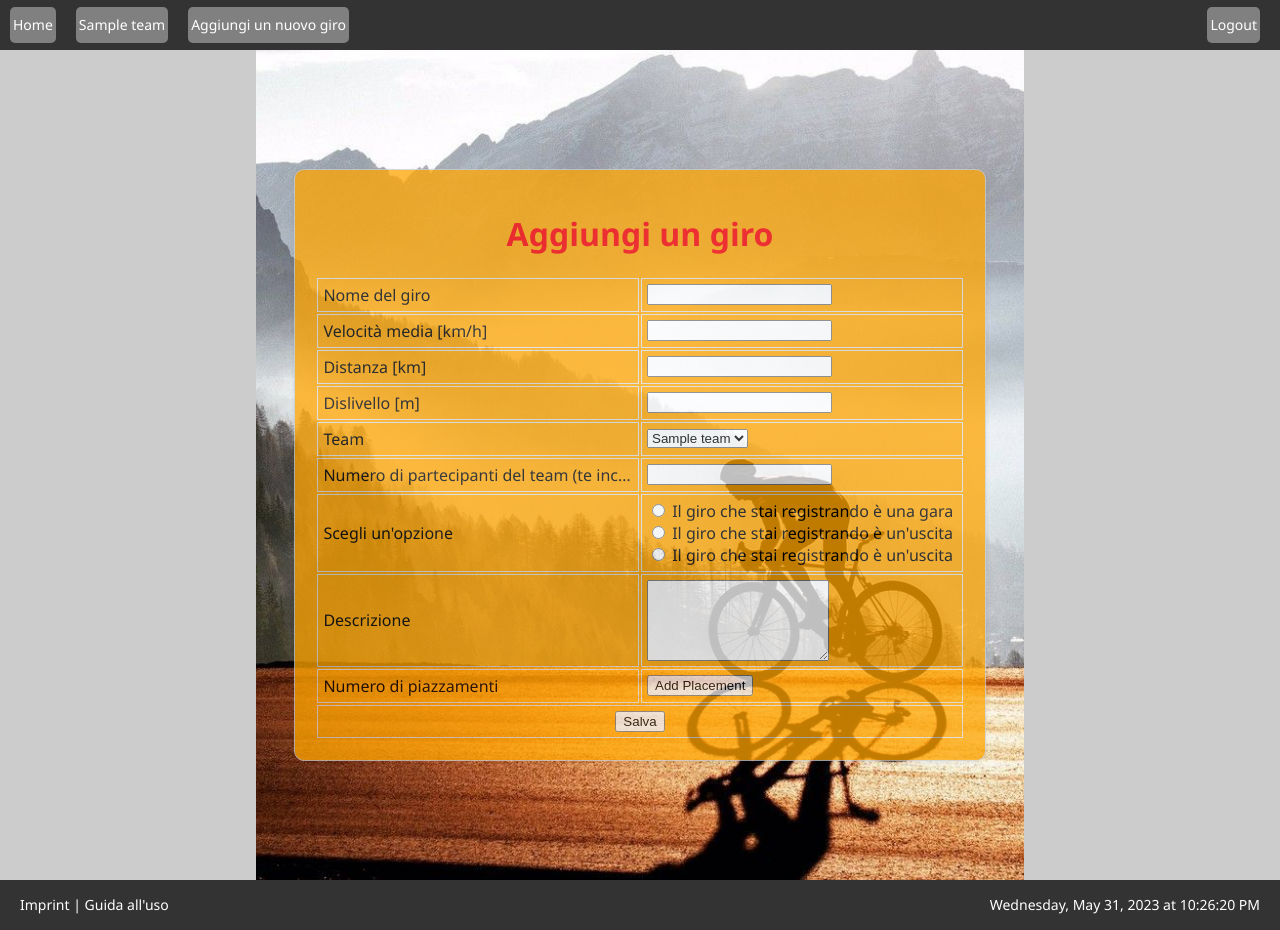
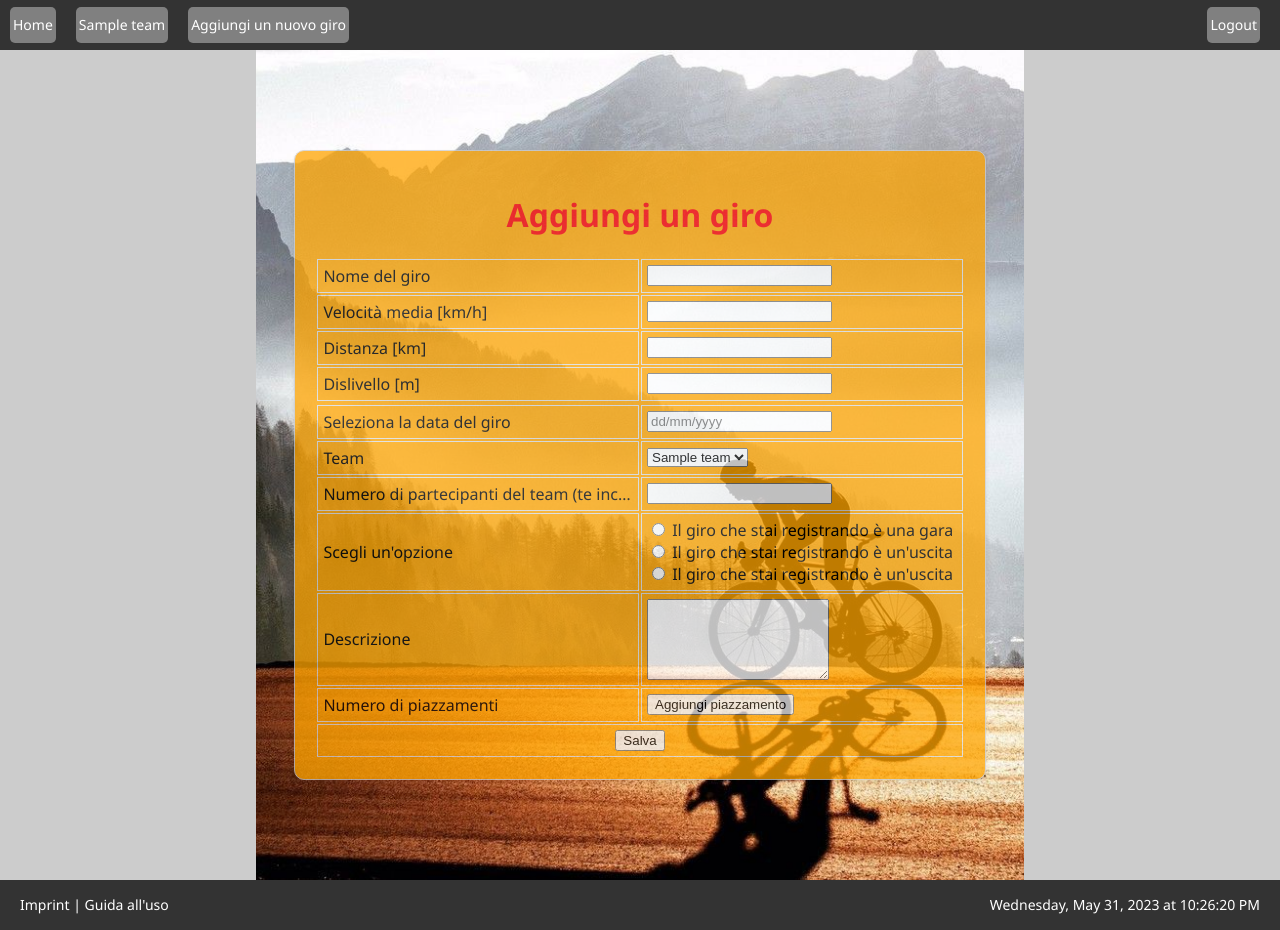
Before and after one commit to bhuvansingla/flask-login, a Flask app: page /new_trip/1 in a window 1280 px wide. Run offline with Flask 3, Linux system fonts and the light colour scheme; a user stored in the database is signed in; tables that the repository leaves empty hold one stand-in row (values such as "Sample post").

Commit message:
93 data del giro (#94)
* data del giro

* data ora configurabile

```diff
--- a/forms.py
+++ b/forms.py
@@ -1,8 +1,13 @@
 from flask_wtf import FlaskForm
 
-from wtforms import StringField, PasswordField, BooleanField, SubmitField, FileField,RadioField,TextAreaField,FloatField,IntegerField,SelectField,FieldList
+from wtforms import StringField, PasswordField, BooleanField, SubmitField, FileField,RadioField,TextAreaField,FloatField,IntegerField,SelectField
 from wtforms.validators import DataRequired, Email, EqualTo, NumberRange,Length, Regexp
 from wtforms.widgets import FileInput
+
+from datetime import date
+
+
+
 
 CHOICES = [(5, """Il giro che stai registrando è una gara ufficiale o un evento ufficiale di Team (con locandina)?"""),
            (4, """Il giro che stai registrando è un'uscita non ufficiale di team nel weekend o festivi?"""),
@@ -44,12 +49,12 @@ class NewTripForm(FlaskForm):
     distance = FloatField('Distanza [km]',validators=[DataRequired()])
     team = SelectField('Team', choices=[],coerce=int)
     elevation = FloatField('Dislivello [m]',validators=[DataRequired()])
+    recorded_on = StringField('Seleziona la data del giro', render_kw={'placeholder': 'dd/mm/yyyy'})
     prestige = RadioField("Scegli un'opzione", choices=CHOICES, validators=[DataRequired()])
     n_of_partecipants = IntegerField('Numero di partecipanti del team (te incluso)', validators=[DataRequired(),NumberRange(min=1)])
     description = TextAreaField('Descrizione')
     is_approved = BooleanField("Approva")
     n_of_placements = IntegerField('Numero di piazzamenti',validators=[NumberRange(min=0)],default=0)
-
     submit = SubmitField('Aggiungi giro')
     submit_save = SubmitField('Salva')
 
--- a/routes/routes_general_scope.py
+++ b/routes/routes_general_scope.py
@@ -9,6 +9,7 @@ import secrets
 from datetime import datetime, timedelta
 import smtplib
 from tools import AUTO_MAIL, send_email_utility
+DATE_FORMAT = "%d/%m/%Y"
 
 #%% GENERAL
 with app.app_context():
@@ -44,13 +45,20 @@ def new_trip(user_id,team_id=None):
     else:
         team_chosen = Team.query.get(team_id)
         form.team.choices = [(team_chosen.id,team_chosen.name)]
+        form.team.data = team_chosen.id
         form.team.render_kw = {'disabled': 'disabled'}
 
 
-    if form.validate_on_submit():
+    if request.method=="POST":
+
+        try:
+            recorded_on =  datetime.strptime(form.recorded_on.data,DATE_FORMAT)
+        except ValueError:
+            # Invalid date format
+            return render_template('new_trip.html',title="Add new trip", form = form )
 
         trip = Trip(tripname=form.tripname.data,speed=form.speed.data, n_of_placements=form.n_of_placements.data,
-                    distance=form.distance.data,elevation=form.elevation.data, team_id=form.team.data,
+                    distance=form.distance.data,elevation=form.elevation.data, team_id=form.team.data, recorded_on=recorded_on,
                     prestige = int(form.prestige.data),description=form.description.data,user_id=user_id,n_of_partecipants=form.n_of_partecipants.data)
 
         placement_values=[]
@@ -103,6 +111,10 @@ def edit_trip(trip_id,user_id):
     form = NewTripForm(obj=trip)
     trip_team = Team.query.get(trip.team_id)
     form.team.choices = [(trip_team.id,trip_team.name)]
+    form.team.render_kw = {'disabled': 'disabled'}
+
+    form.recorded_on.data = trip.recorded_on.strftime(DATE_FORMAT)
+
 
     if request.method == 'POST':
 
@@ -120,6 +132,13 @@ def edit_trip(trip_id,user_id):
         placement_values = [int(pl) for pl in request.form.getlist('placement[]')]
         edit_placements = [int(pl) for pl in request.form.getlist('edit_placement')]
         placement_ids  = request.form.getlist('placement_id')
+
+
+        try:
+            trip.recorded_on =  datetime.strptime(request.form["recorded_on"],DATE_FORMAT)
+        except ValueError:
+            # Invalid date format
+            return render_template('edit_trip.html', form=form,trip_id=trip.id,user_id=user_id,my_role_in_team=my_role_in_team,is_approved=trip.is_approved,placements=placements)
 
         if edit_placements:
             for id, place in zip(placement_ids, edit_placements):
--- a/templates/edit_trip.html
+++ b/templates/edit_trip.html
@@ -26,6 +26,10 @@
                     <tr>
                         <td>{{ form.elevation.label }}</td>
                         <td>{{ form.elevation() }}</td>
+                    </tr>
+                    <tr>
+                        <td>{{ form.recorded_on.label }}</td>
+                        <td>{{ form.recorded_on() }}</td>
                     </tr>
                     <tr>
                         <td>{{ form.team.label }}</td>
@@ -70,7 +74,7 @@
                                 </div>
                                 {% endfor %}
                             </div>
-                            <button id="add-placement-button">Add Placement</button>
+                            <button id="add-placement-button">Aggiungi piazzamento</button>
                         </td>
 
                     </tr>
--- a/templates/new_trip.html
+++ b/templates/new_trip.html
@@ -26,6 +26,12 @@
                     <tr>
                         <td>{{ form.elevation.label }}</td>
                         <td>{{ form.elevation() }}</td>
+                    </tr>
+                    <tr>
+                    <tr>
+                        <td>{{ form.recorded_on.label }}</td>
+                        <td>{{ form.recorded_on() }}</td>
+                    </tr>
                     </tr>
                     <tr>
                         <td>{{ form.team.label }}</td>
@@ -58,7 +64,7 @@
                             <div id="placement-entries">
 
                             </div>
-                            <button id="add-placement-button">Add Placement</button>
+                            <button id="add-placement-button">Aggiungi piazzamento</button>
                         </td>
                     </tr>
                     <tr>
```
